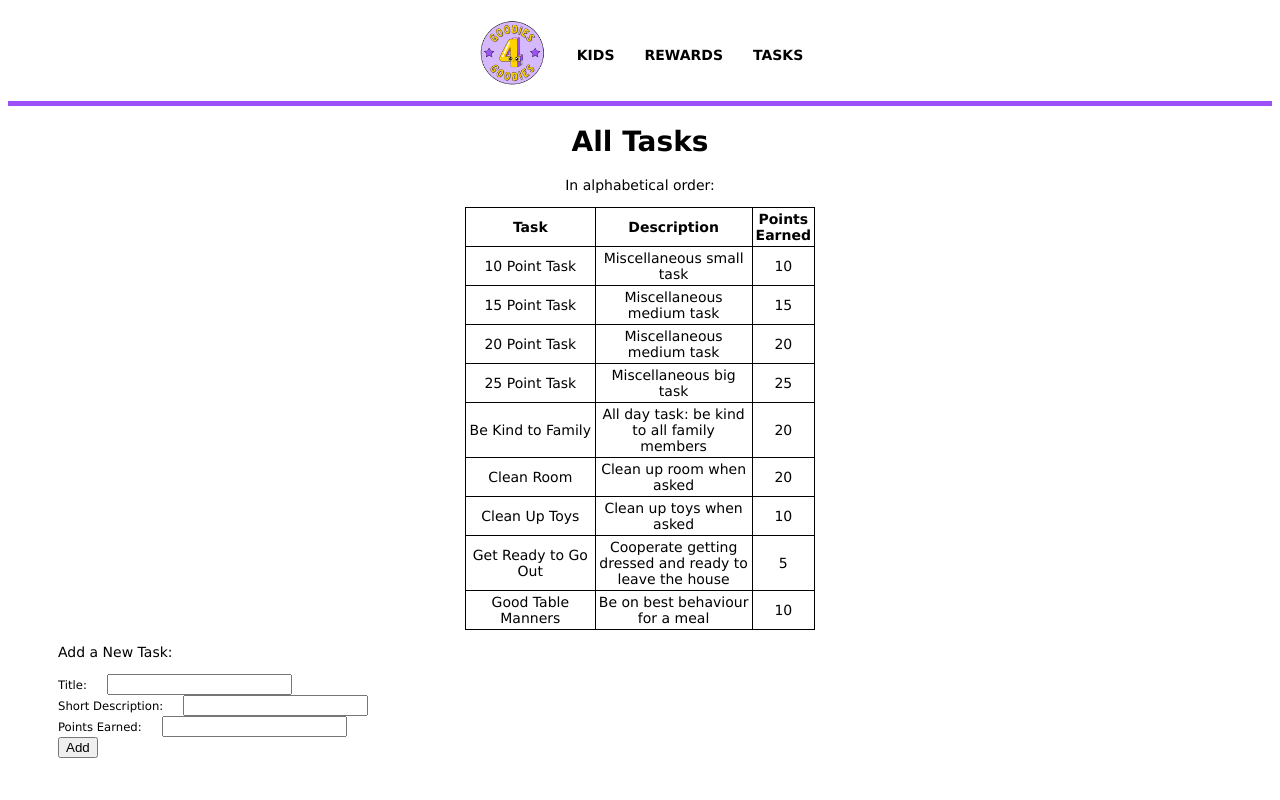
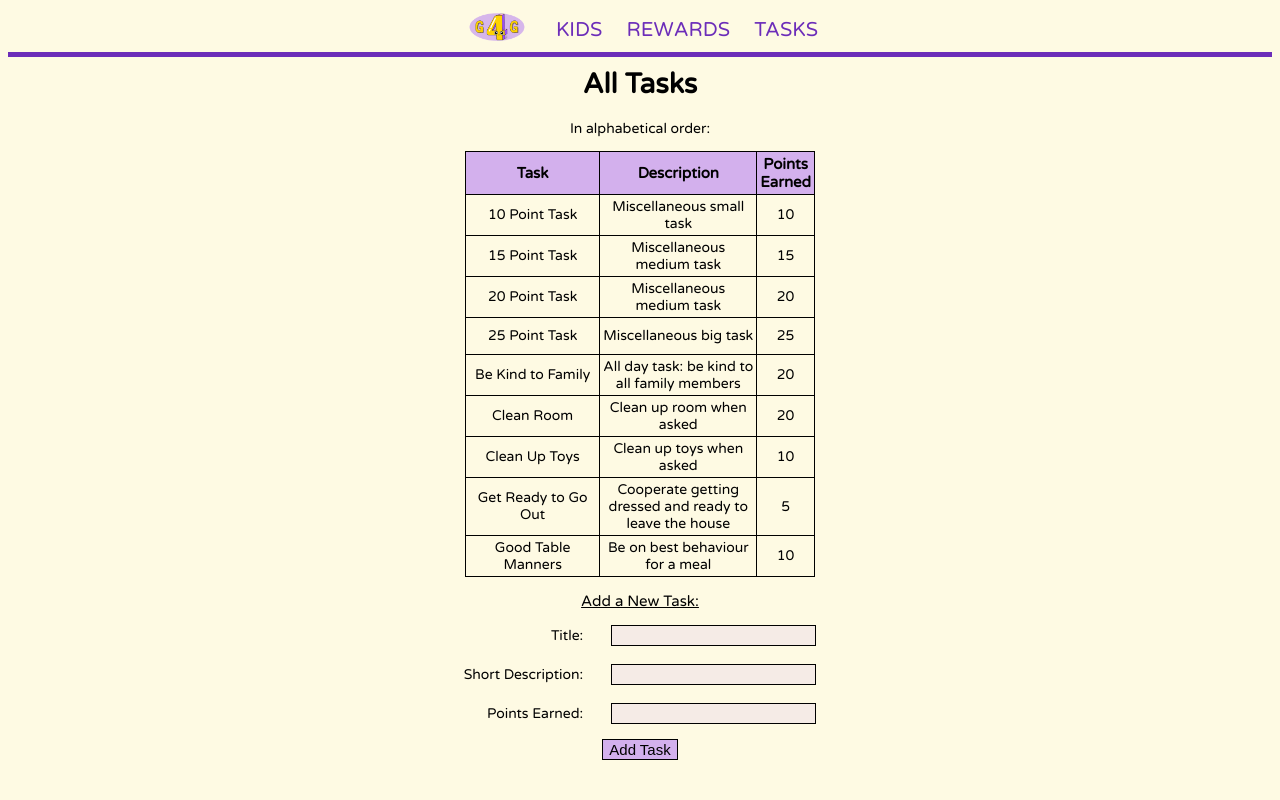
Before and after one commit to casetrait/Project-2-Goodies, a Node server app: page /tasks in a window 1280 px wide. Run offline with Node 20, Linux system fonts and the light colour scheme; data comes from the database, SQL or seed files in the repository; some libraries are stand-ins or nearby versions.

Commit message:
work on styling and UX

```diff
--- a/public/stylesheets/style.css
+++ b/public/stylesheets/style.css
@@ -1,10 +1,8 @@
 body {
-  font: 14px "Lucida Grande", Helvetica, Arial, sans-serif;
+  font-size: 14px;
   text-align: center;
-}
-
-a {
-  color: #00B7FF;
+  background-color: #fed4011c;
+  font-family: 'Varela Round', sans-serif;
 }
 
 nav {
@@ -12,8 +10,8 @@ nav {
   display: flex;
   justify-content: center;
   align-items: center;
-  padding: 10px 20px;
-  border-bottom: 5px solid #9B50F8;
+  padding: 5px 20px;
+  border-bottom: 5px solid #6c2db9;
 }
 
 nav > img {
@@ -22,27 +20,72 @@ nav > img {
   margin-right: auto;
 }
 
+.home-text {
+  text-align: justify;
+  margin: 0 15px;
+}
+
+li {
+  margin-right: 25px;
+}
+
 table {
-  width: 350px;
   margin-left: auto;
   margin-right: auto;
+}
+
+.list-table {
+  width: 350px;
   border-collapse: collapse;
   border: 1px solid black;
 }
 
-td, th {
+h1 {
+  margin-top: 10px;
+}
+
+th, td {
   padding: 3px;
   border: 1px solid black;
 }
 
-nav a {
-  padding: 0 15px;
-  text-decoration: none;
-  font-weight: bolder;
-  color: black;
+.add-table {
+  border: none;
+  text-align: right;
 }
 
-nav a:hover {
+th, button, input {
+  font-size: 15px;
+  background-color: #9c50f870;
+  border: 1px solid black;
+  margin: 5px 0px;
+}
+
+input {
+  background-color: #9c50f817;
+}
+
+small {
+  font-size: 14px;
+}
+
+.add-text {
+  font-size: 15px;
+  margin-bottom: 5px;
+  text-decoration: underline;
+}
+
+a {
+  color: #6c2db9;
+  text-decoration: none;
+}
+
+nav a {
+  padding: 0 12px;
+  font-size: 20px;
+}
+
+a:hover {
   text-decoration: underline;
 }
 
@@ -60,12 +103,7 @@ small {
 }
 
 .new-form {
-  text-align:left;
-  padding-left: 50px;
-}
-
-div input {
-  width:max-content;
+  text-align: center;
 }
 
 #kid-task-list {
--- a/views/partials/header.ejs
+++ b/views/partials/header.ejs
@@ -4,12 +4,15 @@
   <meta charset="UTF-8">
   <meta name="viewport" content="width=device-width, initial-scale=1.0">
   <meta http-equiv="X-UA-Compatible" content="ie=edge">
+  <link rel="preconnect" href="https://fonts.googleapis.com">
+<link rel="preconnect" href="https://fonts.gstatic.com" crossorigin>
+<link href="https://fonts.googleapis.com/css2?family=Varela+Round&display=swap" rel="stylesheet">
   <link rel='stylesheet' href='/stylesheets/style.css' />
   <title><%= title %></title>
 </head>
 <body>
   <nav>
-    <a href="/"><img src="/images/logo.png" width = 70px></a>
+    <a href="/"><img src="/images/nav-logo.png" width = 70px></a>
     <a href="/kids" <%- title === 'All Kids' ? 'class="active"' : '' %>>KIDS</a>
     <a href="/rewards" <%- title === 'All Rewards' ? 'class="active"' : '' %>>REWARDS</a>
     <a href="/tasks" <%- title === 'All Tasks' ? 'class="active"' : '' %>>TASKS</a>
--- a/views/tasks/index.ejs
+++ b/views/tasks/index.ejs
@@ -1,7 +1,7 @@
 <%- include('../partials/header') %>
 <h1><%= title %></h1>
 <p>In alphabetical order:</p>
-<table id="tasks-list">
+<table class="list-table" id="tasks-list">
     <thead>
         <tr>
         <th>Task</th>
@@ -20,12 +20,35 @@
         </tbody>
     </table>
 <div class="new-form">
-    <p>Add a New Task:</p>
+    <p class="add-text">Add a New Task:</p>
     <form method = "POST" action = "/tasks">
-        <small>Title:</small><input type="text" name="title"><br>
-        <small>Short Description:</small><input type="text" name="description"><br>
-        <small>Points Earned:</small><input type="number" name="points"><br>
-        <button type="submit">Add</button>
+        <table>
+            <tr>
+                <td class="add-table">
+                    <small>Title:</small>
+                </td>
+                <td class="add-table">
+                    <input type="text" name="title">
+                </td>
+            </tr>
+            <tr>
+                <td class="add-table">
+                    <small>Short Description:</small>
+                </td>
+                <td class="add-table">
+                    <input type="text" name="description">
+                </td>
+            </tr>
+            <tr>
+                <td class="add-table">
+                    <small>Points Earned:</small>
+                </td>
+                <td class="add-table">
+                    <input type="number" name="points">
+                </td>
+            </tr>
+        </table>
+        <button type="submit">Add Task</button>
     </form>
 </div>
 <%- include('../partials/footer') %>
```
Also changed, not shown: views/index.ejs (+8 -8 lines), views/kids/index.ejs (+4 -4 lines), views/rewards/index.ejs (+29 -6 lines), README.md, public/images/logo.png, public/images/nav-logo.png (added).
